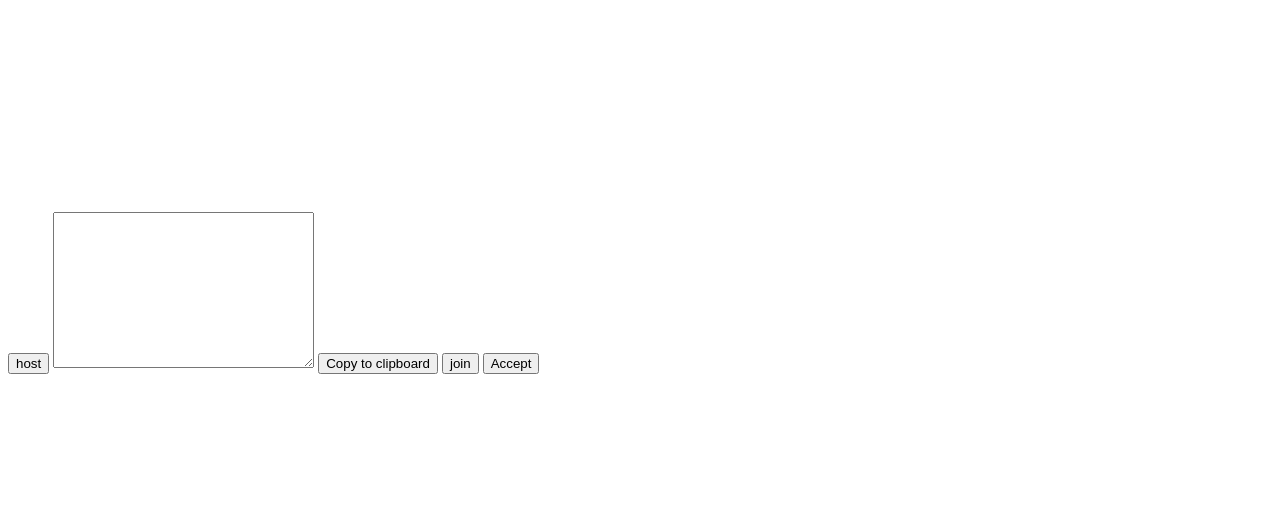
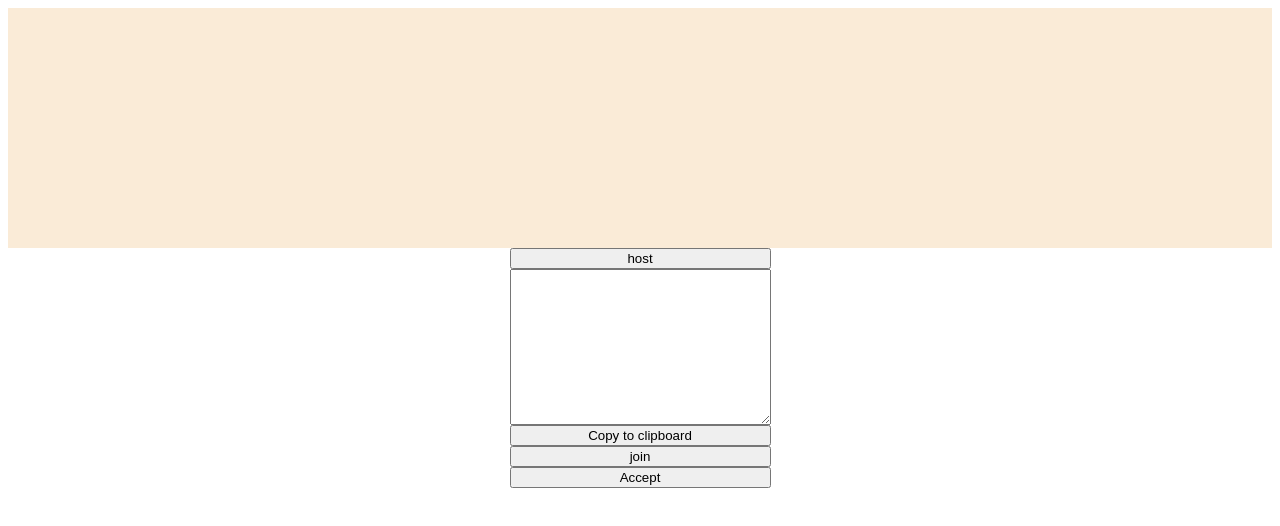
Before and after one commit to AGENTSJ/Multiplayer-Dino.github.io, a website with bundled scripts: page index.html in a window 1280 px wide. Built offline with nearby package versions, Linux system fonts and the light colour scheme.

Commit message:
css link path

```diff
--- a/index.html
+++ b/index.html
@@ -3,7 +3,7 @@
 <head>
     <meta charset="UTF-8">
     <meta name="viewport" content="width=device-width, initial-scale=1.0">
-    <link rel="stylesheet" href="dino.css">
+    <link rel="stylesheet" href="/front/dino.css">
     <title>Multiplayer-Dino</title>
 </head>
 <body>
```
